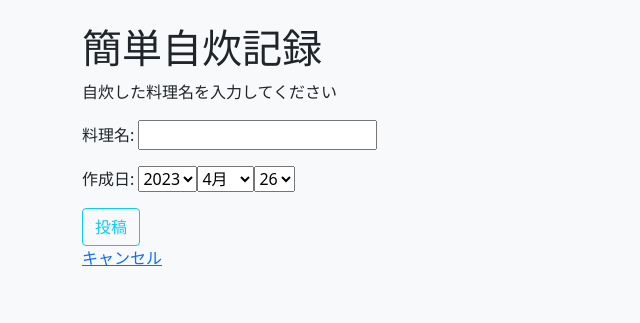
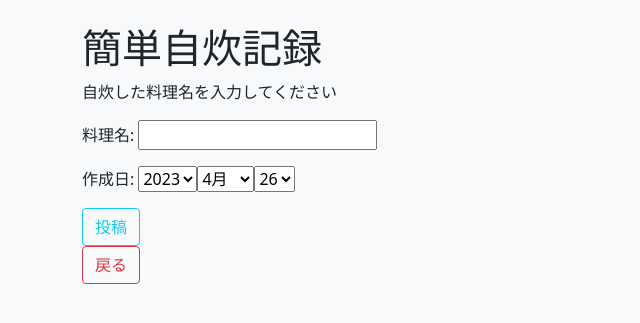
Before and after one commit to tnkkzsr/zisui, a Django app: page /post-done in a window 1280 px wide. Shown: the part 58-381 px from the top of the page, without its empty margins (0-640 px from the left). Run offline with Django 4.2, Linux system fonts and the light colour scheme; a user stored in the database is signed in; some libraries are stand-ins or nearby versions.

Commit message:
code revise

```diff
--- a/templates/blog/postdone.html
+++ b/templates/blog/postdone.html
@@ -9,6 +9,8 @@
             {% csrf_token %}
             <button type="submit" class="btn btn-outline-info btn-block">投稿</button>
         </form>
-        <p><a href="{% url 'post' %}">キャンセル</a></p>
+
+
+        <p><a href="{% url 'post' %}" class="btn btn-outline-danger btn-block">戻る</a></p>
 
     {% endblock %}
```
